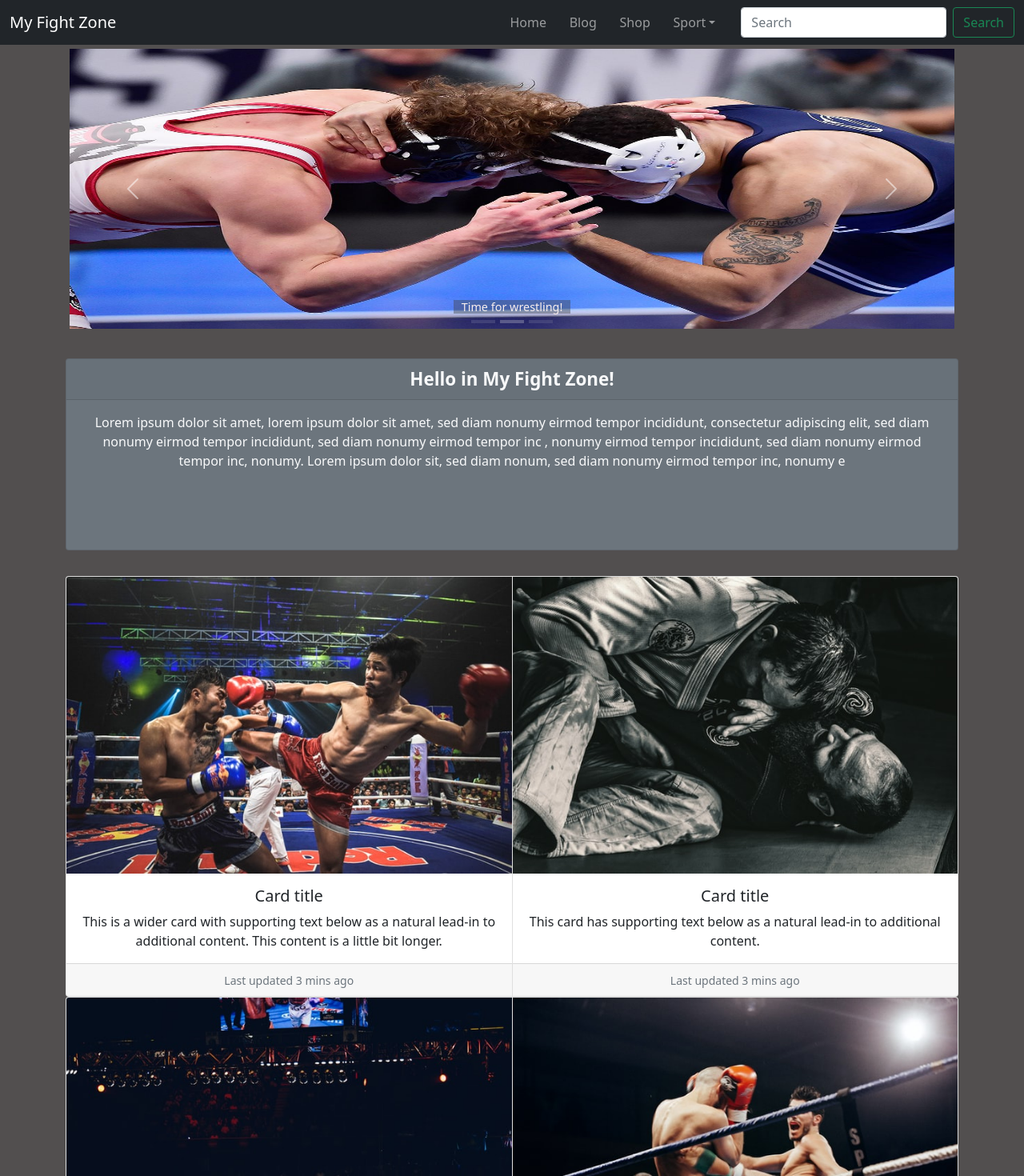
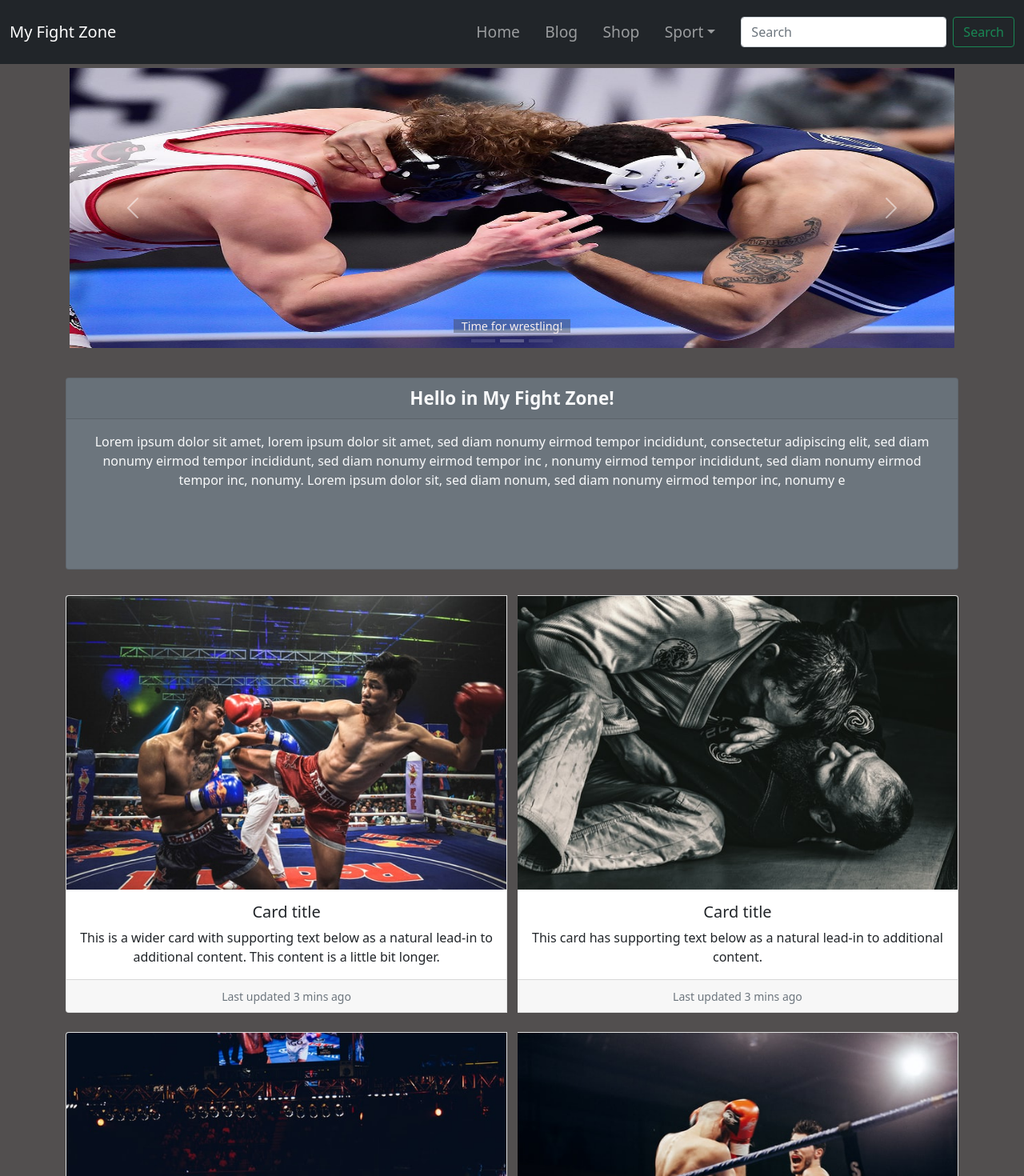
Before and after one commit to Arssin/My-Fight-Zone, a React (Create React App) app: page /home in a window 1280 px wide. Shown: the top 1470 px of the page at 80% size. Built offline with nearby package versions, Linux system fonts and the light colour scheme.

Commit message:
modify cards, carousel and navbar

```diff
--- a/src/components/Home/Cards/Cards.scss
+++ b/src/components/Home/Cards/Cards.scss
@@ -1,4 +1,16 @@
 .card-container {
     display: flex;
     flex-direction: column;
+
+    @media (min-width: 768px) {
+        gap: 1.5rem;
+        margin-bottom: 1.5rem;
+    }
+
+    .card-group {
+        @media (min-width: 768px) {
+            display: flex;
+            gap: 0.8rem;
+        }
+    }
 }
--- a/src/components/Home/Carousel/Carousel.scss
+++ b/src/components/Home/Carousel/Carousel.scss
@@ -1,11 +1,8 @@
 .carousel-container {
     @media (min-width: 768px) {
-        width: 90%;
+        width: 100%;
     }
 
-    @media (min-width: 1024px) {
-        width: 100%;
-    }
     .carouselItem {
         position: relative;
         height: 25vh;
--- a/src/components/Navbar/Navbar.scss
+++ b/src/components/Navbar/Navbar.scss
@@ -1,5 +1,5 @@
 .navbar {
-    height: 10%;
+    height: 10vh;
 }
 
 .offcanvas {
@@ -25,6 +25,7 @@
             display: flex;
             justify-content: flex-end;
             gap: 1.5rem;
+            font-size: 1.2em;
         }
     }
 
```
